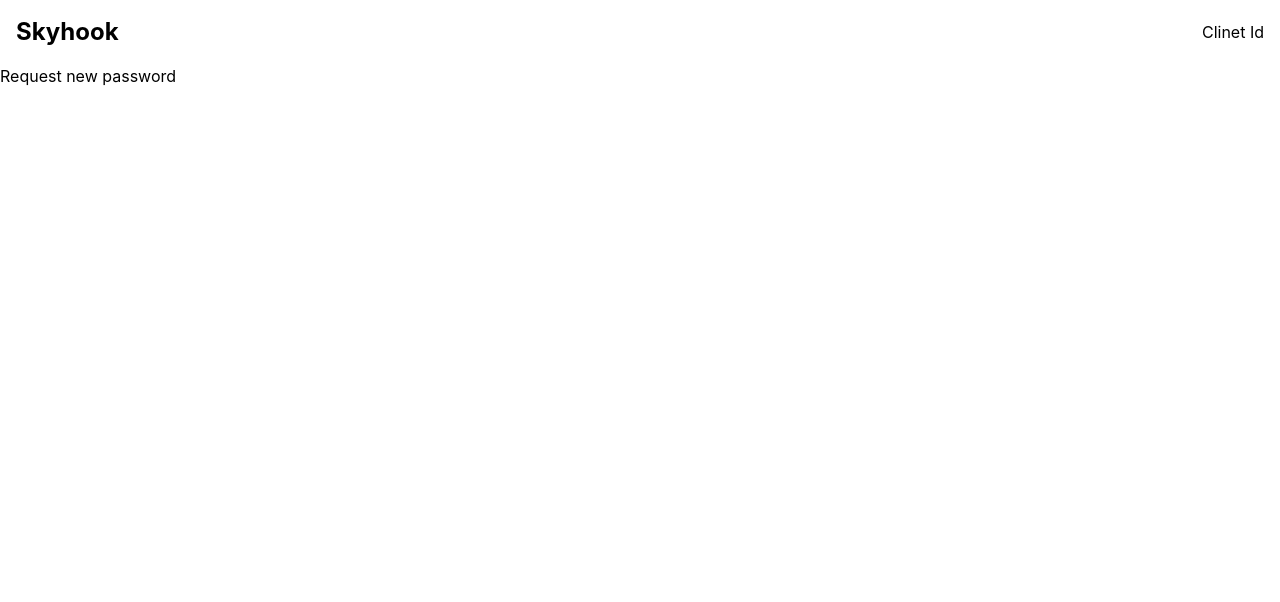
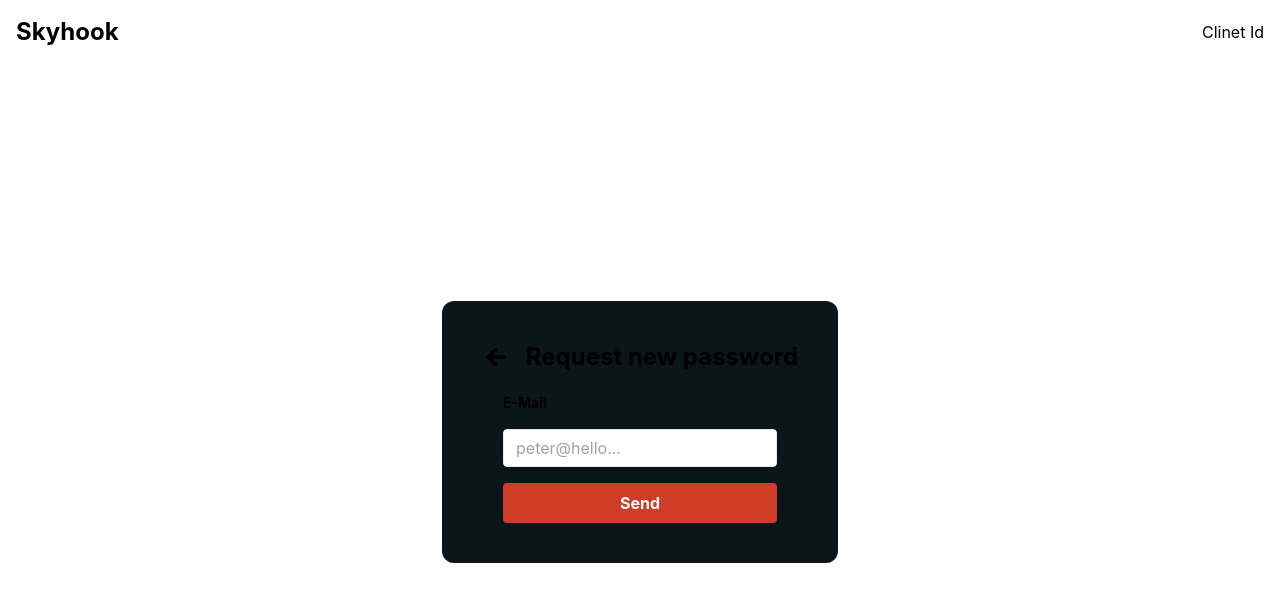
Before and after one commit to Braulo/skyhook, a Next.js app: page /auth/password/request in a window 1280 px wide. Shown: the top 602 px of the page. Built offline with nearby package versions, Linux system fonts and the light colour scheme.

Commit message:
request password style

```diff
--- a/package.json
+++ b/package.json
@@ -34,6 +34,7 @@
     "passport-twitter": "^1.0.4",
     "react": "18.2.0",
     "react-dom": "18.2.0",
+    "react-icons": "^4.4.0",
     "reflect-metadata": "^0.1.13",
     "typeorm": "^0.2.36",
     "typescript": "^4.3.5"
--- /dev/null
+++ b/src/components/auth/RequestPasswordForm.tsx
@@ -0,0 +1,51 @@
+import { useState } from 'react';
+import { Formik } from 'formik';
+import Input from '../UI/Input';
+import Button from '../UI/Button';
+
+const RequestPasswordForm = () => {
+  const [loading, setLoading] = useState(false);
+  return (
+    <>
+      <Formik
+        initialValues={{
+          email: '',
+        }}
+        validate={({ email }) => {
+          const errors = {} as any;
+          if (!email) {
+            errors.email = 'Required';
+          }
+          return errors;
+        }}
+        onSubmit={async ({ email }, { setSubmitting, resetForm }) => {
+          setLoading(true);
+          console.log('submit', email);
+
+          setSubmitting(false);
+          resetForm();
+        }}
+      >
+        {({ values, errors, touched, handleChange, handleBlur, handleSubmit, isValid }) => (
+          <form onSubmit={handleSubmit} className="flex flex-col gap-4">
+            <Input
+              type="text"
+              name="email"
+              labelName="E-Mail"
+              onChange={handleChange}
+              onBlur={handleBlur}
+              value={values.email}
+              placeholder="peter@hello..."
+            />
+            {errors.email && touched.email && errors.email}
+            <Button type="submit" disabled={!isValid} showSpinner={loading}>
+              Send
+            </Button>
+          </form>
+        )}
+      </Formik>
+    </>
+  );
+};
+
+export default RequestPasswordForm;
--- a/src/pages/_app.tsx
+++ b/src/pages/_app.tsx
@@ -7,7 +7,7 @@ function MyApp({ Component, pageProps }: AppProps) {
   return (
     <>
       <Head>
-        <title>Create Next App</title>
+        <title>Skyhook</title>
         <meta name="description" content="Generated by create next app" />
         <link rel="icon" href="/favicon.ico" />
       </Head>
--- a/src/pages/auth/password/request.tsx
+++ b/src/pages/auth/password/request.tsx
@@ -1,9 +1,22 @@
 import { NextPage } from 'next';
+import RequestPasswordForm from 'src/components/auth/RequestPasswordForm';
+import Card from 'src/components/UI/Card';
+import { IoMdArrowRoundBack } from 'react-icons/io';
+import { useRouter } from 'next/router';
 
 const RequestPassword: NextPage = () => {
+  const router = useRouter();
   return (
     <>
-      <h1>Request new password</h1>
+      <div className="flex flex-col justify-center items-center h-full">
+        <Card>
+          <div className="flex justify-center items-center mb-5 gap-4">
+            <IoMdArrowRoundBack className="h-7 w-7 cursor-pointer" onClick={() => router.push('/auth/login')} />
+            <h1 className="text-2xl font-bold">Request new password</h1>
+          </div>
+          <RequestPasswordForm />
+        </Card>
+      </div>
     </>
   );
 };
```
Also changed, not shown: 1 other file (tests, documents, lock files or other folders).
